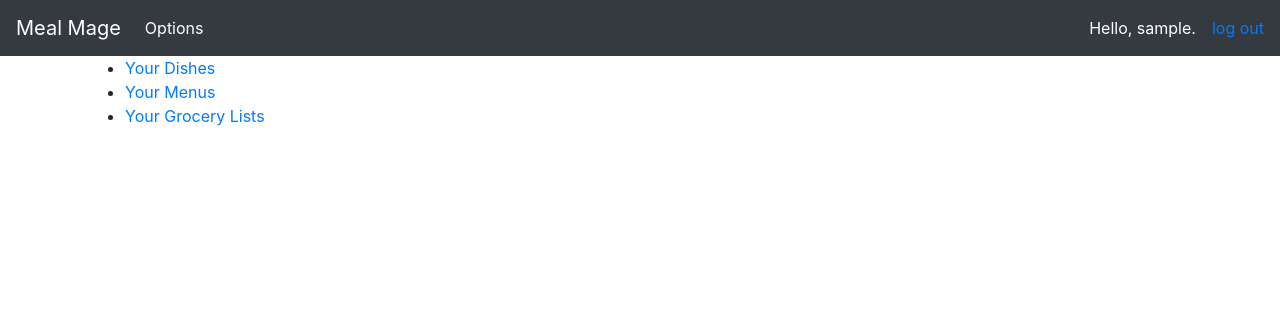
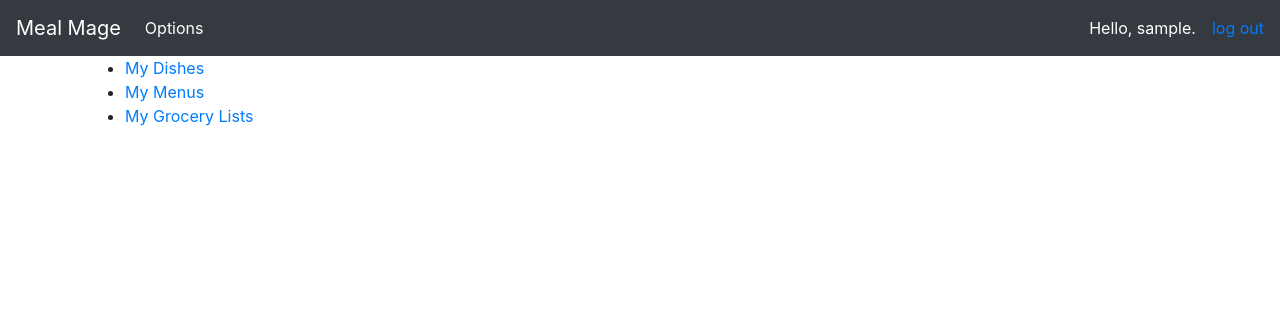
Before and after one commit to MelissaMcCauley/mealmage, a Django app: page /options/ in a window 1280 px wide. Shown: the top 316 px of the page. Run offline with Django 3.2, Linux system fonts and the light colour scheme; the visitor is signed in with stand-in values (Sample User, id 1); some libraries are stand-ins or nearby versions.

Commit message:
Added 'menu_date' field to MenuCalendarEntry class

```diff
--- a/mealmageapp/models.py
+++ b/mealmageapp/models.py
@@ -77,6 +77,7 @@ class StoredDish(models.Model):
 		return self.dish_title
 
 class MenuCalendarEntry(models.Model):
+	menu_date = models.DateField(unique=True, null=True)
 	breakfast_entree = models.CharField(max_length=200, blank=True)
 	lunch_entree = models.CharField(max_length=200, blank=True)
 	dinner_entree = models.CharField(max_length=200, blank=True)
--- a/mealmageapp/templates/mealmageapp/options.html
+++ b/mealmageapp/templates/mealmageapp/options.html
@@ -5,13 +5,13 @@
 
 	<ul>
 		<li>
-			<a href="{% url 'mealmageapp:dishes' %}">Your Dishes</a>
+			<a href="{% url 'mealmageapp:dishes' %}">My Dishes</a>
 		</li>
 		<li>
-			<a href="{% url 'mealmageapp:menu_calendar' %}">Your Menus</a>
+			<a href="{% url 'mealmageapp:menus' %}">My Menus</a>
 		</li>
 		<li>
-			<a href="{% url 'mealmageapp:grocerylist' %}">Your Grocery Lists</a>
+			<a href="{% url 'mealmageapp:grocerylist' %}">My Grocery Lists</a>
 		</li>
 	</ul>
 
--- a/mealmageapp/urls.py
+++ b/mealmageapp/urls.py
@@ -12,10 +12,11 @@ urlpatterns = [
 	# Options page that comes up after logging in
 	path('options/', views.options, name='options'),
 
-	# Meals page that is linked from Options
+	# Dishes page that is linked from Options
 	path('dishes/', views.dishes, name='dishes'),
 
-	path('menu_calendar/', views.menu_calendar , name='menu_calendar'),
+	# Your Menus page that is linked from Options
+	path('menus/', views.menus, name='menus'),
 
 	path('grocerylist/', views.grocerylist, name='grocerylist'),
 
--- a/mealmageapp/views.py
+++ b/mealmageapp/views.py
@@ -82,7 +82,8 @@ def dish_delete(request, dish_id):
 	return render(request, 'mealmageapp/dish_delete.html', context)
 
 @login_required
-def menu_calendar(request):
+def menus(request):
+	return render(request, 'mealmageapp/menus.html')
 	"""Displays a calendar of the user's menus a user which are created from their stored dishes"""
 	# Need to figure out how to implement menu calendar (React??)
 
```
Also changed, not shown: mealmageapp/templates/mealmageapp/menus.html (added, +7 -0 lines), mealmageapp/migrations/0015_menucalendarentry_menu_date.py (added).
